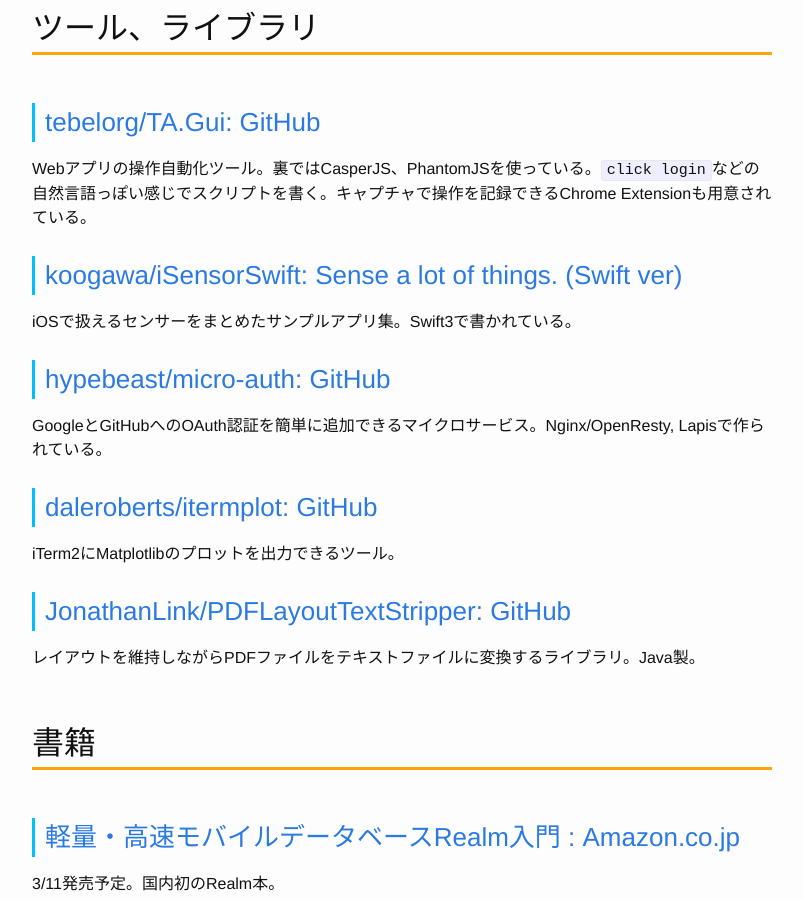
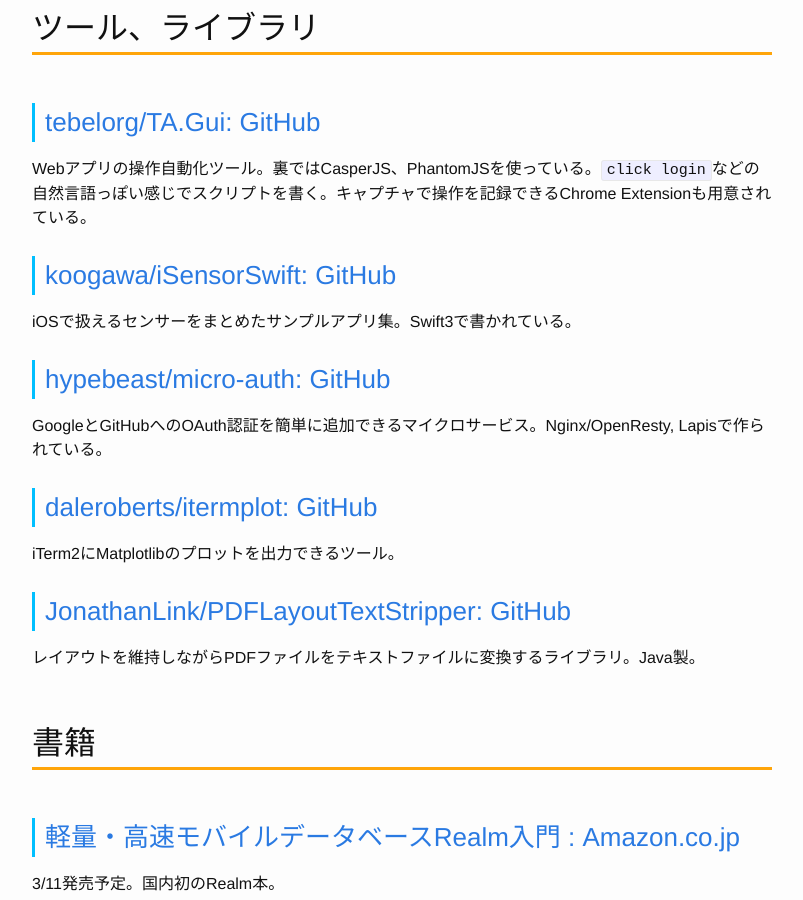
Before and after one commit to Gather-Tech/Gather-Tech.github.io, a Jekyll site: the page built from _posts/2017/2017-02-27-Gather35.md, in a window 1280 px wide and 900 px high, scrolled down 3671 px. Shown: the whole window, without its empty margins (238-1041 px from the left). Built offline with Jekyll 4.4.1, drawn with Linux system fonts in a browser that asks for light colours.

Commit message:
change article’s title

```diff
--- a/_posts/2017/2017-02-27-Gather35.md
+++ b/_posts/2017/2017-02-27-Gather35.md
@@ -91,7 +91,7 @@
 
 Webアプリの操作自動化ツール。裏ではCasperJS、PhantomJSを使っている。`click login`などの自然言語っぽい感じでスクリプトを書く。キャプチャで操作を記録できるChrome Extensionも用意されている。
 
-### [koogawa/iSensorSwift: Sense a lot of things. (Swift ver)](https://github.com/koogawa/iSensorSwift)
+### [koogawa/iSensorSwift: GitHub](https://github.com/koogawa/iSensorSwift)
 
 iOSで扱えるセンサーをまとめたサンプルアプリ集。Swift3で書かれている。
 
```
